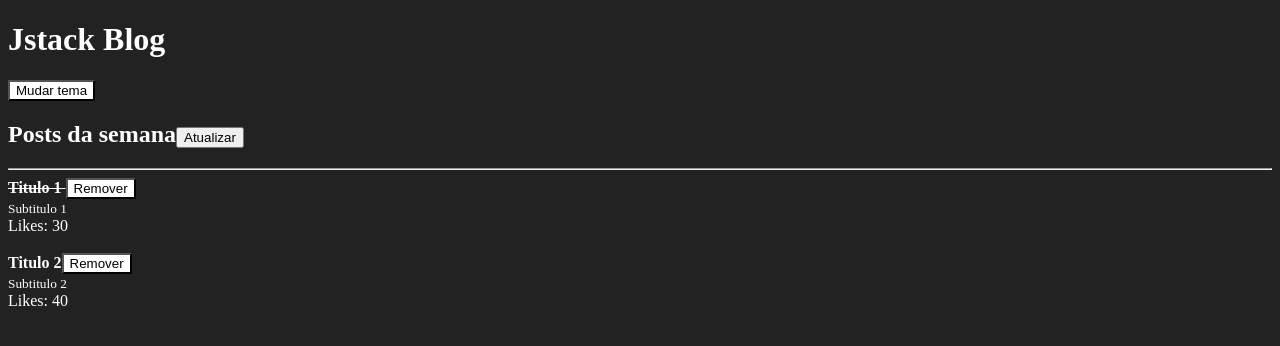
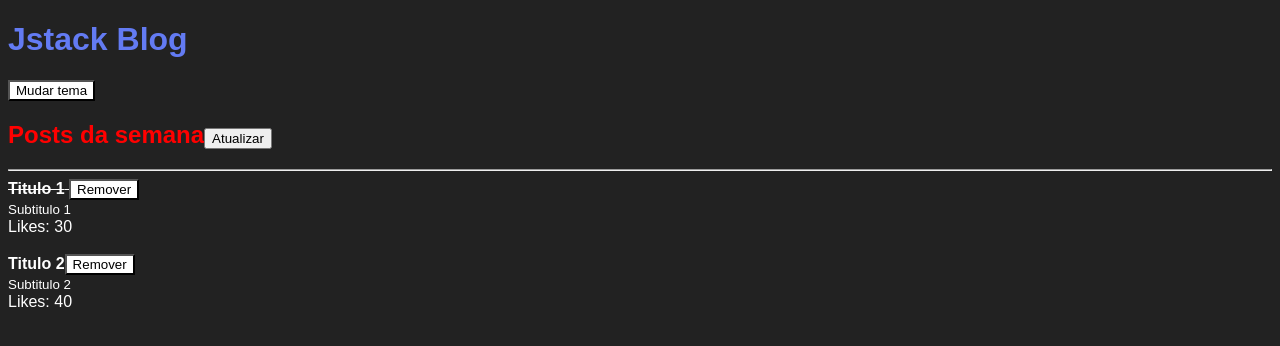
Before and after one commit to gabrielgamboa/fundamentos-react, a React app: page / in a window 1280 px wide. Shown: the top 346 px of the page. Built offline with nearby package versions, Linux system fonts and the light colour scheme.

Commit message:
feat: use css modules

```diff
--- a/package.json
+++ b/package.json
@@ -15,6 +15,8 @@
     "clean-webpack-plugin": "^4.0.0",
     "css-loader": "^6.7.2",
     "html-webpack-plugin": "^5.5.0",
+    "sass": "^1.56.1",
+    "sass-loader": "^13.2.0",
     "style-loader": "^3.3.1",
     "webpack": "^5.75.0",
     "webpack-cli": "^5.0.0",
--- /dev/null
+++ b/src/App.css
@@ -0,0 +1,3 @@
+.title {
+    color: #f00;
+}
--- a/src/App.js
+++ b/src/App.js
@@ -2,6 +2,8 @@
 import Post from './Post';
 import Header from './Header';
 import { ThemeProvider } from './ThemeContext';
+
+import styles from './App.css';
 
 export default function App() {
     const [posts, setPost] = useState([
@@ -51,7 +53,7 @@
     return (
         <ThemeProvider>
             <Header title="Jstack Blog">
-                <h2>
+                <h2 className={styles.title}>
                     Posts da semana
                     <button onClick={handleRefresh}>Atualizar</button>
                 </h2>
--- /dev/null
+++ b/src/Header.css
@@ -0,0 +1,3 @@
+.title {
+    color: #637BF3;
+}
--- a/src/Header.js
+++ b/src/Header.js
@@ -1,17 +1,19 @@
 import React, { useContext } from "react";
 import Button from "./Button";
 
+import styles from "./Header.css";
+
 import { ThemeContext } from "./ThemeContext";
 
-export default function Header({title, theme, children}) {
+export default function Header({ title, theme, children }) {
     const { onToggleTheme } = useContext(ThemeContext);
 
     return (
         <>
-            <h1>{title}</h1>
-                <Button onClick={onToggleTheme} theme={theme}>
-                    Mudar tema
-                </Button>
+            <h1 className={styles.title}>{title}</h1>
+            <Button onClick={onToggleTheme} theme={theme}>
+                Mudar tema
+            </Button>
             {children}
         </>
     );
--- a/src/index.css
+++ b/src/index.css
@@ -1,4 +1,5 @@
 body {
     background: #222;
     color: #fff;
+    font-family: sans-serif;
 }
--- a/webpack.config.js
+++ b/webpack.config.js
@@ -24,7 +24,12 @@
             {
                 test: /\.css$/,
                 exclude: /node_modules/,
-                use: [ 'style-loader', 'css-loader'],
+                use: ['style-loader', {
+                    loader: 'css-loader',
+                    options: {
+                        modules: true,
+                    }
+                }, 'sass-loader'],
             },
         ]
     },
```
Also changed, not shown: 1 other file (tests, documents, lock files or other folders).
